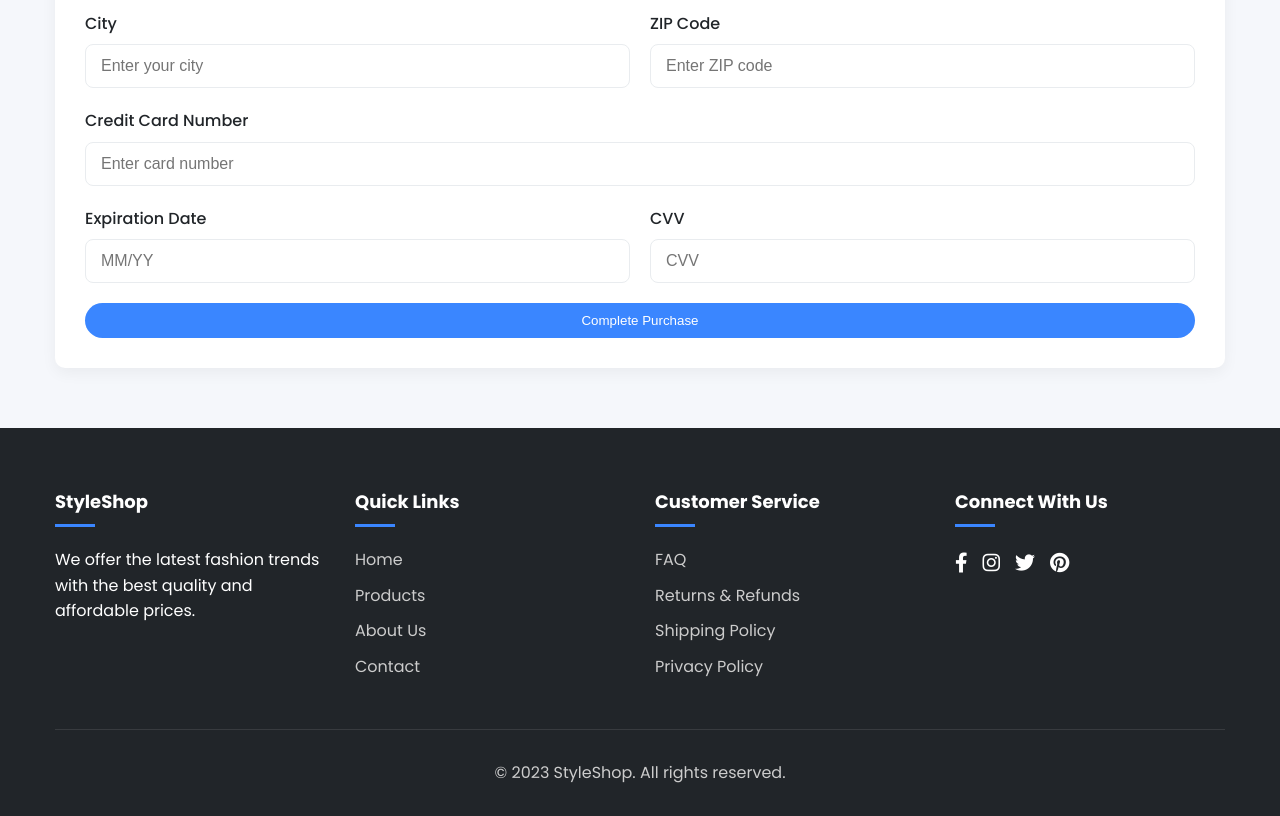
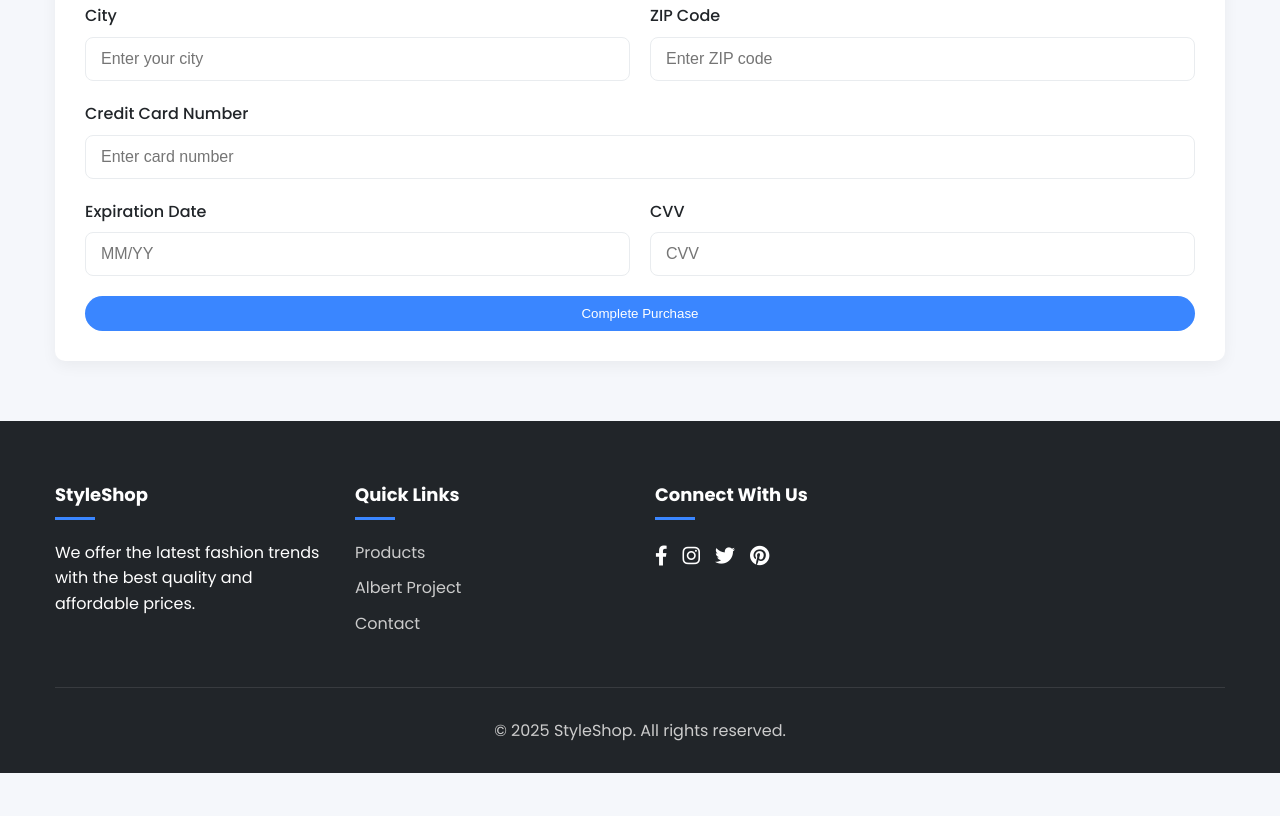
Before and after one commit to ST-BUSSINESS-WORKSPACE/E-Commerece, a plain HTML site: page index.html in a window 1280 px wide. Shown: the part 1954-2770 px from the top of the page. After the commit the page ends 2727 px from the top, so only its background shows below. Drawn offline with Linux system fonts and the light colour scheme.

Commit message:
Update index.html

```diff
--- a/index.html
+++ b/index.html
@@ -19,11 +19,11 @@
                 </div>
                 <nav>
                     <ul>
-                        <li><a href="#">Home</a></li>
-                        <li><a href="#">Products</a></li>
-                        <li><a href="#">Categories</a></li>
-                        <li><a href="#">Deals</a></li>
-                        <li><a href="#">About</a></li>
+                        <li><a href="#https://www.amazon.com/">Home</a></li>
+                        <li><a href="#products">Products</a></li>
+                        <li><a href="https://www.amazon.com/">Categories</a></li>
+                        <li><a href="https://www.amazon.com/">Deals</a></li>
+                        <li><a href="https://st-bussiness-workspace.github.io/Albert-Max/">Albert Project</a></li>
                     </ul>
                 </nav>
                 <div class="header-actions">
@@ -33,9 +33,8 @@
                     </div>
                     <div class="cart-icon">
                         <i class="fas fa-shopping-cart"></i>
-                        <span class="cart-count">3</span>
+                        <span class="cart-count">0</span>
                     </div>
-                    <a href="#" class="btn btn-primary">Sign In</a>
                 </div>
             </div>
         </div>
@@ -55,7 +54,7 @@
         <div class="section-title">
             <h2>Featured Products</h2>
         </div>
-        <div class="products-grid">
+        <div class="products-grid" id="products">
             <div class="product-card">
                 <div class="product-image" style="background-image: url('https://images.unsplash.com/photo-1523381210434-271e8be1f52b?ixlib=rb-4.0.3&ixid=MnwxMjA3fDB8MHxwaG90by1wYWdlfHx8fGVufDB8fHx8&auto=format&fit=crop&w=1170&q=80')"></div>
                 <div class="product-info">
@@ -211,21 +210,20 @@
                 <div class="footer-column">
                     <h3>Quick Links</h3>
                     <ul class="footer-links">
-                        <li><a href="#">Home</a></li>
-                        <li><a href="#">Products</a></li>
-                        <li><a href="#">About Us</a></li>
-                        <li><a href="#">Contact</a></li>
+                        <li><a href="#products">Products</a></li>
+                        <li><a href="https://st-bussiness-workspace.github.io/Albert-Max/">Albert Project</a></li>
+                        <li><a href="https://mail.google.com/mail/?view=cm&fs=1&to=saadbhaijaan623@gmail.com">Contact</a></li>
                     </ul>
                 </div>
-                <div class="footer-column">
+                <!-- <div class="footer-column">
                     <h3>Customer Service</h3>
                     <ul class="footer-links">
-                        <li><a href="#">FAQ</a></li>
-                        <li><a href="#">Returns & Refunds</a></li>
-                        <li><a href="#">Shipping Policy</a></li>
-                        <li><a href="#">Privacy Policy</a></li>
+                        <li>FAQ</a></li>
+                        <li>Returns & Refunds</a></li>
+                        <li>Shipping Policy</a></li>
+                        <li>Privacy Policy</a></li>
                     </ul>
-                </div>
+                </div> -->
                 <div class="footer-column">
                     <h3>Connect With Us</h3>
                     <div class="social-icons">
@@ -237,7 +235,7 @@
                 </div>
             </div>
             <div class="copyright">
-                <p>&copy; 2023 StyleShop. All rights reserved.</p>
+                <p>&copy; 2025 StyleShop. All rights reserved.</p>
             </div>
         </div>
     </footer>
```
